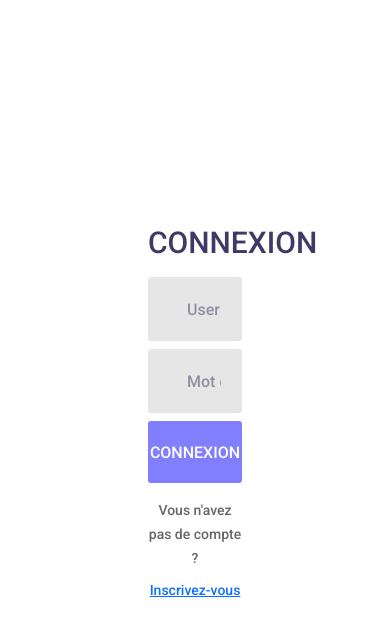
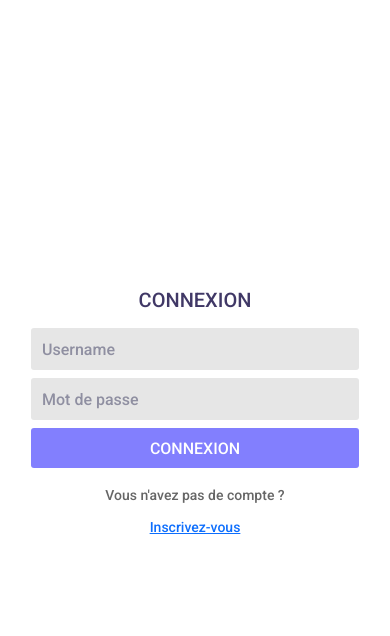
Before and after one commit to BenjaminPeronne/Web3_Project, a PHP site: page / in a window 390 px wide. Shown: the top 636 px of the page. Run offline with PHP 8.4, Linux system fonts and the light colour scheme; data comes from the database, SQL or seed files in the repository; data that the repository does not hold is empty; some libraries are stand-ins or nearby versions.

Commit message:
update `viewport` for mobile

```diff
--- a/public/styles/css/main.css
+++ b/public/styles/css/main.css
@@ -413,3 +413,34 @@ a {
 .w-35 {
     width: 35%;
 }
+
+/*===========[ Responsive ]===========*/
+@media screen and (max-width: 414px) {
+    .wrap-login {
+        width: 100% !important;
+    }
+
+    .login-form {
+        width: 100%;
+    }
+
+    .login-form-title {
+        font-size: 20px;
+    }
+
+    .wrap-input {
+        width: 100%;
+    }
+
+    .input {
+        font-size: 16px;
+        height: 40px;
+        padding: 0 10px;
+    }
+
+    .confirm-form-btn {
+        font-size: 16px;
+        height: 40px;
+        padding: 0 10px;
+    }
+}
--- a/view/frontend/template.php
+++ b/view/frontend/template.php
@@ -4,6 +4,9 @@
 <head>
     <!-- Required meta tags -->
     <meta charset="utf-8" />
+    <meta name="viewport" content="width=device-width, initial-scale=1.0, minimum-scale=1.0, maximum-scale=1.0, user-scalable=no" />
+
+    <!-- Title -->
     <title><?= $title ?></title>
 
     <!-- font -->
```
